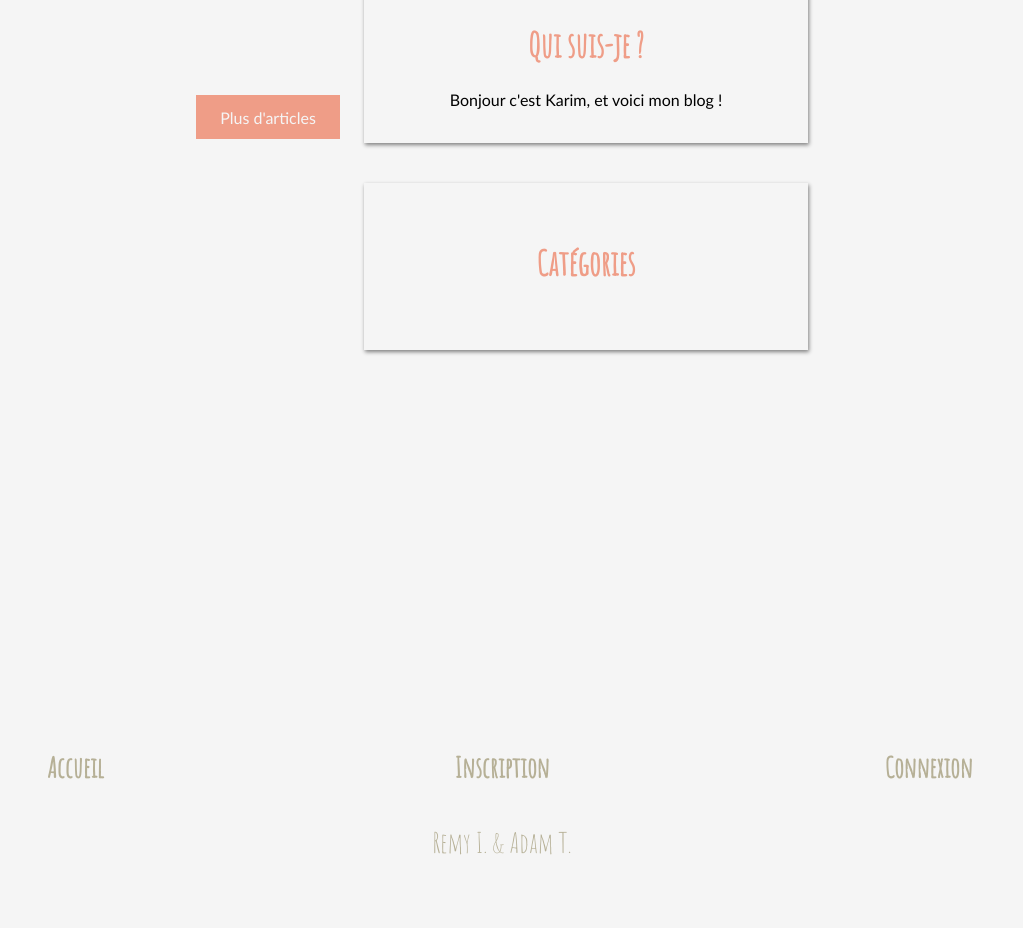
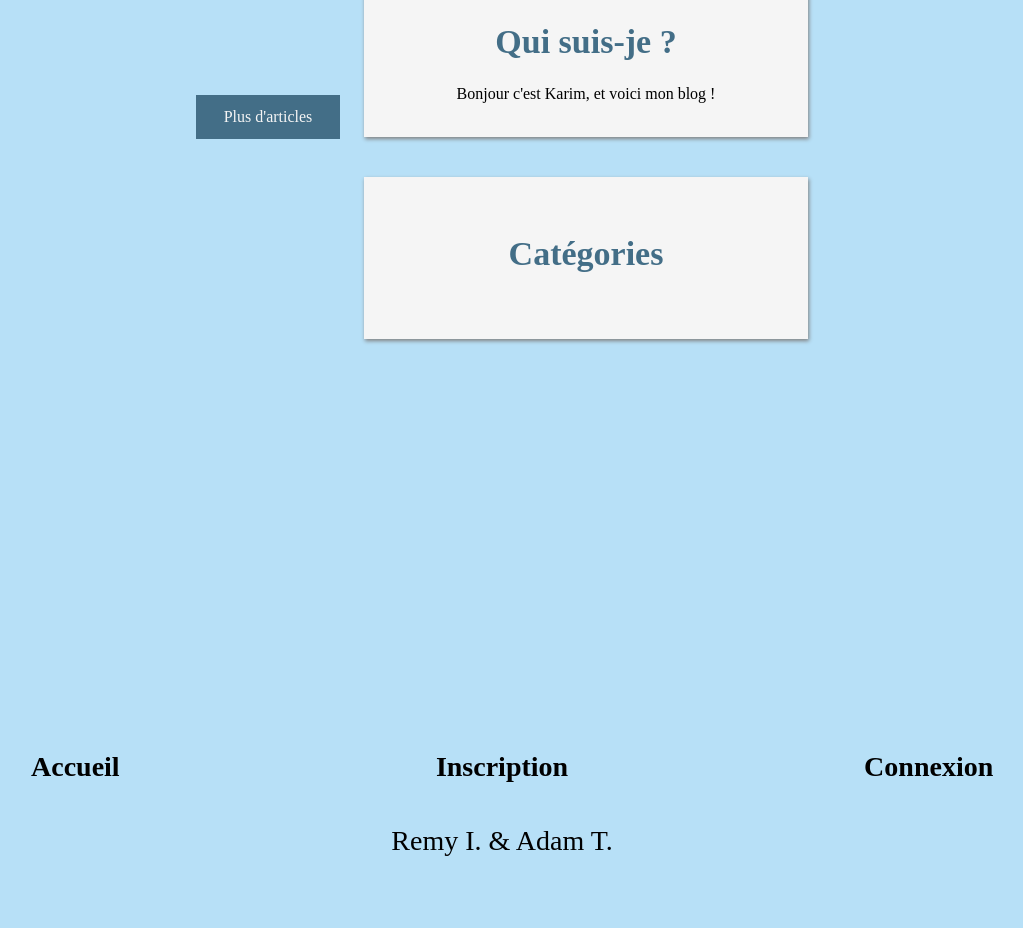
Before and after one commit to adam-touhami/blog, a PHP site: page / in a window 1280 px wide. Shown: the part 863-1791 px from the top of the page, without its empty margins (138-1161 px from the left). After the commit the page ends 1719 px from the top, so only its background shows below. Run offline with PHP 8.4, Linux system fonts and the light colour scheme; data that the repository does not hold is empty; some web fonts are replaced.

Commit message:
Add files via upload

```diff
--- a/css/style.css
+++ b/css/style.css
@@ -1,20 +1,13 @@
 @font-face {
-	font-family: "AmaticSC-Regular";
+	font-family: 'Lobster';
 	font-style: normal;
 	font-weight: normal;
-	src: local('AmaticSC-Regular'), url('../fonts/AmaticSC-Regular.ttf') format('truetype');
-}
-
-@font-face {
-	font-family: "Lato-Regular";
-	font-style: normal;
-	font-weight: normal;
-	src: local('Lato-Regular'), url('../fonts/Lato-Regular.ttf') format('truetype');
+	src: local('Lobster'), url('../fonts/Lobster-Regular.ttf') format('truetype');
 }
 
 body {
     margin: 0;
-    background-color: #f5f5f5;
+    background-color: #7dc7f28c;
 }
 
 main {
@@ -435,23 +427,23 @@ form input[type="submit"]:not(:hover) {
     display: flex;
     justify-content: center;
     align-items: center;
-    font-family: "Lato-Regular";
+    font-family: "Lobster";
     font-size: 16px;
     color: whitesmoke;
     font-weight: 500;
-    background-color: #ef9d87;
+    background-color: #436e87;
 }
 
 .btnbottom a:hover {
     background-color: whitesmoke;
-    border: 2px solid #ef9d87;
-    color: #ef9d87;
+    border: 2px solid #436e87;
+    color: #436e87;
     transform: scaleX(1.1);
     transition: all 0.25s ease-in-out;
 }
 
 .btnbottom a:not(:hover) {
-    background-color: #ef9d87;
+    background-color: #436e87;
     border: none;
     color: whitesmoke;
     transform: scaleX(1);
@@ -486,16 +478,16 @@ footer a {
     display: flex;
     justify-content: center;
     align-items: center;
-    font-family: "AmaticSC-Regular";
+    font-family: "Lobster";
     font-size: 28px;
-    color: #b6b096;
+    color: #000000;
     font-weight: bold;
 }
 
 #copyrights{
-    font-family: "AmaticSC-Regular";
+    font-family: "Lobster";
     font-size: 28px;
-    color: #b6b096;
+    color: #000000;
 }
 
 /* INDEX */
@@ -527,7 +519,7 @@ footer a {
 
 .profilepart p {
     margin: 24px 0 0 0;
-    font-family: "Lato-Regular";
+    font-family: "Lobster";
     font-size: 16px;
 }
 
@@ -536,13 +528,13 @@ footer a {
     width: 340px;
     border-radius: 50%;
     background-image: url(../img/profilepic.png);
-    border: 4px solid #ef9d87;
+    border: 4px solid #436e87;
 }
 
 .profilepart h1 {
     font-size: 34px;
-    font-family: "AmaticSC-Regular";
-    color: #ef9d87;
+    font-family: "Lobster";
+    color: #436e87;
     margin: 24px 0 0 0;
 }
 
@@ -558,23 +550,23 @@ footer a {
 
 .categoriepart li {
     margin: 24px 0 0 0;
-    font-family: "Lato-Regular";
+    font-family: "Lobster";
     font-size: 16px;
     list-style: none;
 }
 
 .categoriepart h1 {
     font-size: 34px;
-    font-family: "AmaticSC-Regular";
-    color: #ef9d87;
+    font-family: "Lobster";
+    color: #436e87;
     margin: 24px 0 0 0;
 }
 
 .categoriepart span {
     font-size: 24px;
     font-weight: bold;
-    font-family: "AmaticSC-Regular";
-    color: #ef9d87;
+    font-family: "Lobster";
+    color: #436e87;
     margin: 24px 0 0 0;
     padding-right: 24px;
 }
```
Also changed, not shown: other parts of css/style.css (+48 -49 lines).
